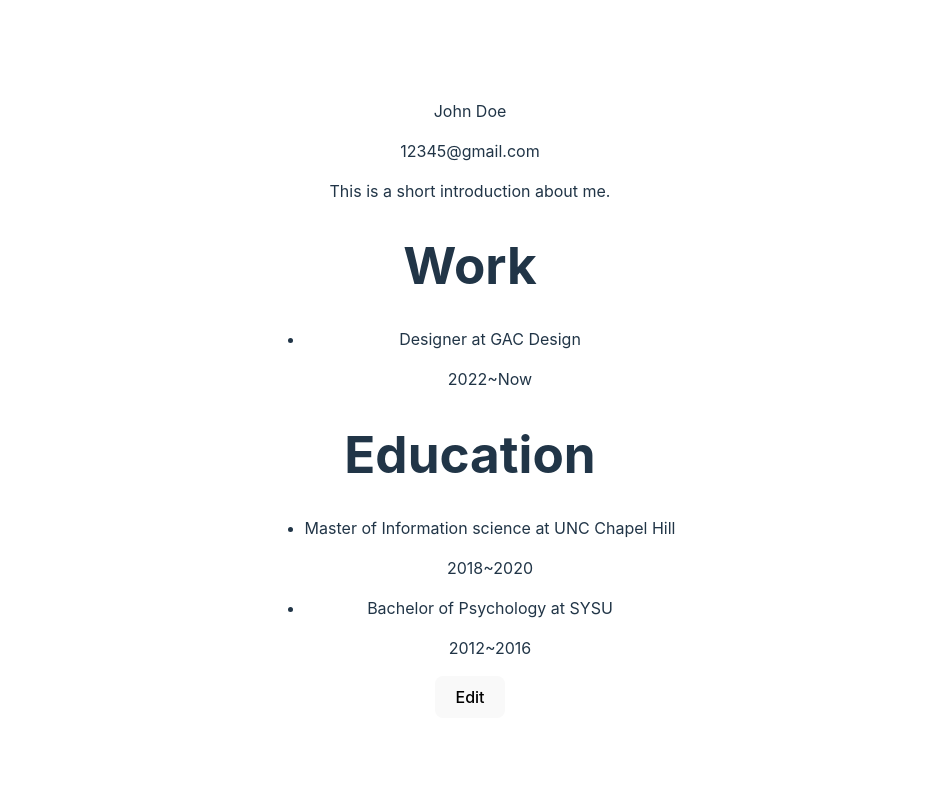
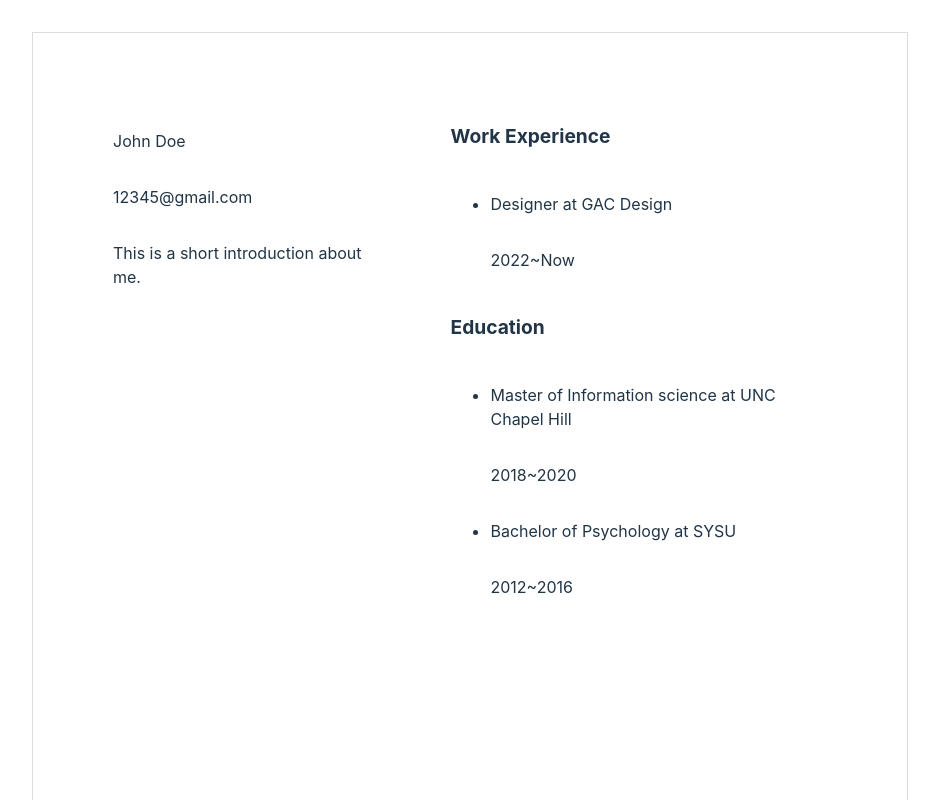
Before and after one commit to realwya/CV-Editor, a React (Vite) app: page / in a window 1280 px wide. Shown: the top 800 px of the page, without its empty margins (170-1109 px from the left). Built offline with nearby package versions, Linux system fonts and the light colour scheme.

Commit message:
add basic css to display

```diff
--- a/src/components/BasicInfoInput.jsx
+++ b/src/components/BasicInfoInput.jsx
@@ -20,11 +20,11 @@ export default function BasicInfoInput({ basicInfo, onChange }) {
         />
       </label>
       <label>
-        Intro:{" "}
+        About:{" "}
         <input
-          name="intro"
-          value={basicInfo.intro}
-          onChange={(e) => onChange("intro", e.target.value)}
+          name="about"
+          value={basicInfo.about}
+          onChange={(e) => onChange("about", e.target.value)}
           required
         />
       </label>
--- a/src/components/ResumeDisplay.jsx
+++ b/src/components/ResumeDisplay.jsx
@@ -1,9 +1,11 @@
-function BasicInfo({ name, email, intro }) {
+import "../styles/resumedisplay.css";
+
+function BasicInfo({ name, email, about }) {
   return (
     <div className="basicInfo">
       <p className="name">{name}</p>
       <p className="email">{email}</p>
-      <p className="intro">{intro}</p>
+      <p className="about">{about}</p>
     </div>
   );
 }
@@ -54,12 +56,14 @@ export default function ResumeDisplay({ data }) {
       <BasicInfo
         name={basicInfo.name}
         email={basicInfo.email}
-        intro={basicInfo.intro}
+        about={basicInfo.about}
       />
-      <h1>Work</h1>
-      <ul>{workItems}</ul>
-      <h1>Education</h1>
-      <ul>{educationItems}</ul>
+      <div className="right">
+        <h1 className="sectionTitle">Work Experience</h1>
+        <ul>{workItems}</ul>
+        <h1 className="sectionTitle">Education</h1>
+        <ul>{educationItems}</ul>
+      </div>
     </div>
   );
 }
--- a/src/initialData.js
+++ b/src/initialData.js
@@ -2,7 +2,7 @@ const initialData = {
   basicInfo: {
     name: "John Doe",
     email: "12345@gmail.com",
-    intro: "This is a short introduction about me.",
+    about: "This is a short introduction about me.",
   },
   education: [
     {
--- /dev/null
+++ b/src/styles/resumedisplay.css
@@ -0,0 +1,31 @@
+.resumeDisplay {
+  width: 714px;
+  height: 1010px;
+  display: flex;
+  align-items: flex-start;
+  gap: 80px;
+  border: 1px solid gainsboro;
+  padding: 80px;
+  text-align: left;
+}
+
+.sectionTitle {
+  font-size: 1.2rem;
+}
+
+.basicInfo,
+.work,
+.education,
+.right {
+  display: flex;
+  flex-direction: column;
+  align-items: flex-start;
+}
+
+.basicInfo {
+  flex-grow: 1;
+}
+
+.right {
+  flex-grow: 2;
+}
```
